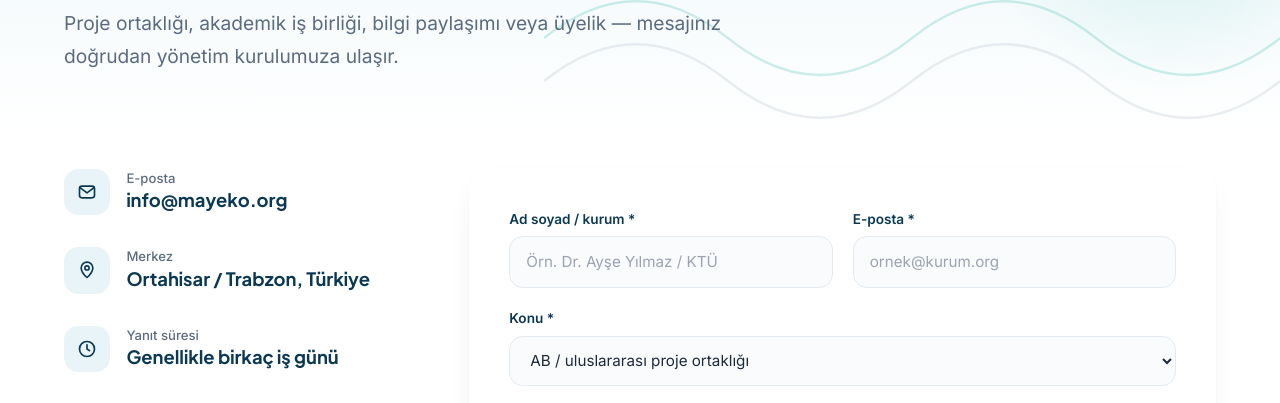
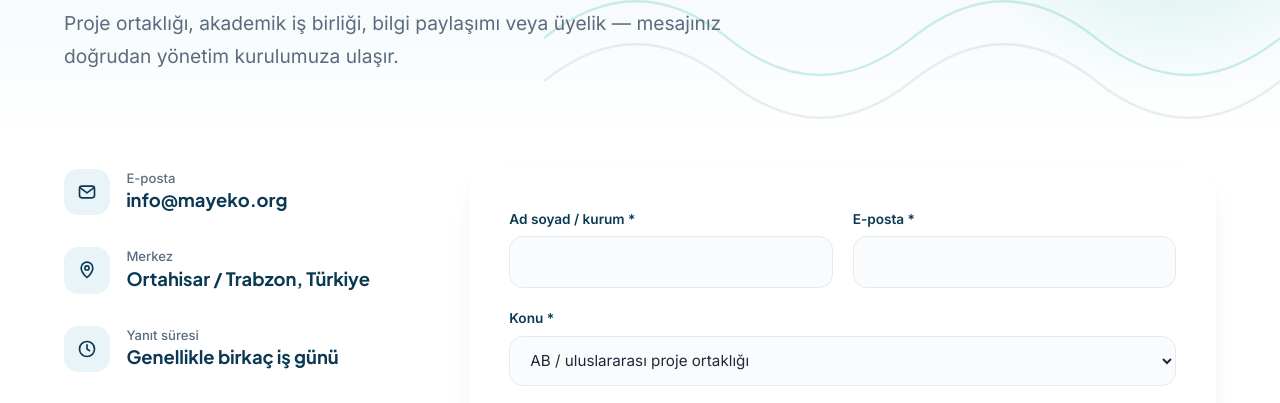
Before and after one commit to ozdemirfa/mayeko.org, a website: page iletisim.html in a window 1280 px wide. Shown: the part 298-701 px from the top of the page. Drawn offline with Linux system fonts and the light colour scheme.

Commit message:
İletişim formunda ad ve e-posta placeholder'larını kaldır
Co-Authored-By: Claude Opus 5.5 <noreply@anthropic.com>

```diff
--- a/iletisim.html
+++ b/iletisim.html
@@ -74,14 +74,11 @@
           <div class="grid sm:grid-cols-2 gap-5">
             <div class="field">
               <label for="senderName" data-tr="Ad soyad / kurum *" data-en="Name / organisation *">Ad soyad / kurum *</label>
-              <input id="senderName" type="text" name="senderName" required autocomplete="name"
-                     data-placeholder-tr="Örn. Dr. Ayşe Yılmaz / KTÜ" data-placeholder-en="e.g. Dr Jane Doe / Black Sea Institute"
-                     placeholder="Örn. Dr. Ayşe Yılmaz / KTÜ" />
+              <input id="senderName" type="text" name="senderName" required autocomplete="name" />
             </div>
             <div class="field">
               <label for="senderEmail" data-tr="E-posta *" data-en="Email *">E-posta *</label>
-              <input id="senderEmail" type="email" name="senderEmail" required autocomplete="email"
-                     data-placeholder-tr="ornek@kurum.org" data-placeholder-en="name@organisation.org" placeholder="ornek@kurum.org" />
+              <input id="senderEmail" type="email" name="senderEmail" required autocomplete="email" />
             </div>
           </div>
 
```
